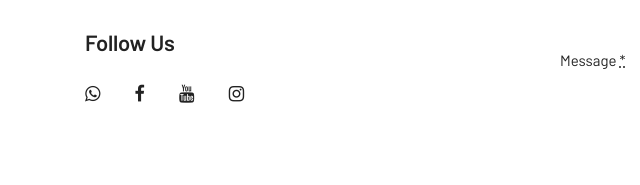
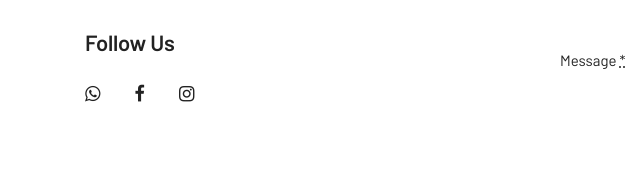
Before and after one commit to Nithinsha-N/volttsore, a plain HTML site: page contact.html in a window 1280 px wide. Shown: the part 912-1097 px from the top of the page, 0-640 px from the left. Drawn offline with nearby package versions, Linux system fonts and the light colour scheme; some packages are replaced by stand-ins of ours; files that its build step writes are made by us from their sources.

Commit message:
new update

```diff
--- a/contact.html
+++ b/contact.html
@@ -248,7 +248,7 @@
 
 										<a href="https://wa.me/+918078046471" class="social social-twitter" aria-label="twitter" title="twitter" target="_blank"><i class="ui-whatsapp"></i></a>
 								<a href="https://www.facebook.com/profile.php?id=61567259834197&sk=about" class="social social-facebook" aria-label="facebook" title="facebook" target="_blank"><i class="ui-facebook"></i></a>
-								<a href="#" class="social social-youtube" aria-label="youtube" title="google plus" target="_blank"><i class="ui-youtube"></i></a>
+
 								<a href="https://www.instagram.com/voltstore_distributors_/" class="social social-instagram" aria-label="instagram" title="instagram" target="_blank"><i class="ui-instagram"></i></a>
 
 									</div>
```
